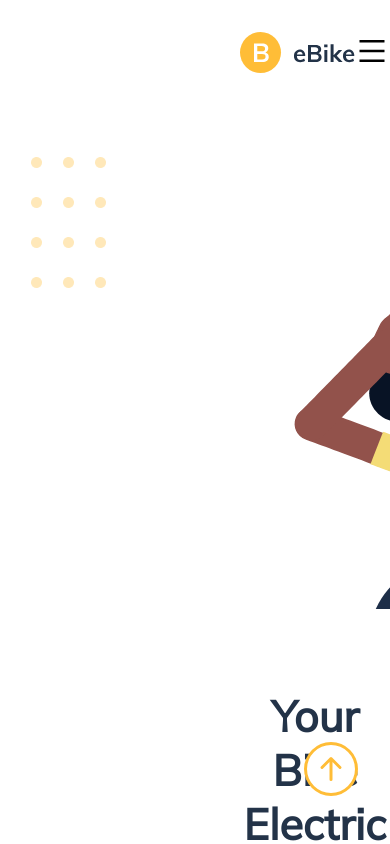
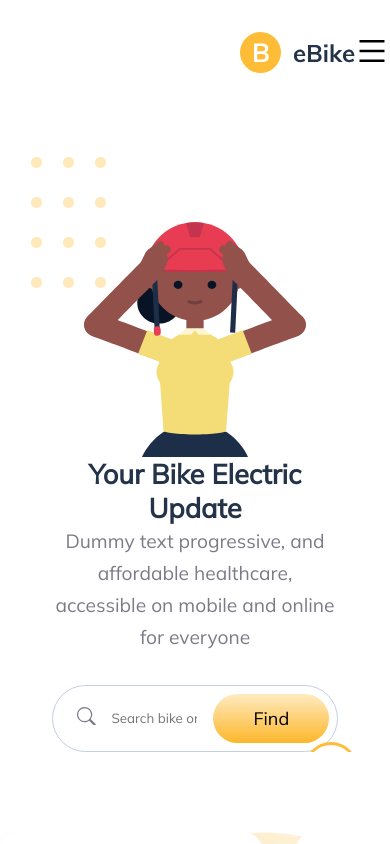
Before and after one commit to auleki/o2-assess, a React (Create React App) app: page / in a window 390 px wide. Built offline with nearby package versions, Linux system fonts and the light colour scheme; the HTML template or start-up script is replaced by a standard one.

Commit message:
header made responsive

```diff
--- a/src/components/styledComponents.ts
+++ b/src/components/styledComponents.ts
@@ -20,7 +20,7 @@ export const SHeader = styled.div(
     flex-wrap: wrap;
     position: relative;
     padding-top: 2rem;
-
+    /* z-index: 15; */
     .bg-dots {
       position: absolute;
       top: 0;
@@ -30,18 +30,19 @@ export const SHeader = styled.div(
     .header-title {
       font-size: ${metrics.mainHeader};
       color: ${colors.blackText};
+      margin-bottom: 2rem;
     }
 
     .header-paragraph {
       color: ${colors.grayText};
       line-height: 2rem;
-      margin-top: 2rem;
+
       font-size: ${metrics.headerParagraph};
     }
 
     .left {
       margin-top: 5rem;
-      flex: .5 0 200px;
+      flex: .5 0 250px;
     }
 
     .right {
@@ -52,16 +53,35 @@ export const SHeader = styled.div(
     @media (max-width: 1155px) {
       display: flex;
       flex-direction: column-reverse;
-      /* margin-left: 5rem; */
+      padding: 0 1rem;
+      align-items: center;
 
-      .left {
+
+      .left, .right {
         display: flex;
         flex-direction: column;
         justify-content: center;
         text-align: center;
-        width: 100%;
+        margin: 0;
+      }
+
+      .left {
+        width: 500px;
       }
     }
+
+    @media (max-width: 720px) {
+      .left {
+        width: 80%;
+      }
+    }
+
+     @media (max-width: 400px) {
+       .header-title {
+         font-size: 1.7rem;
+         margin: 0;
+       }
+     }
   `
 )
 
@@ -131,7 +151,7 @@ export const SSearchBar = styled.div(
     border: 1px solid ${colors.borderLine};
     border-radius: 100px;
     margin-top: 2rem;
-    /* margin-left: 0; */
+    position: relative;
     color: ${colors.grayText};
 
     div {
@@ -149,6 +169,15 @@ export const SSearchBar = styled.div(
 
       &:focus {
         outline: none;
+      }
+    }
+
+    @media (max-width: 361px) {
+      margin-bottom: 5rem;
+      button {
+        position: absolute;
+        right: 3rem;
+        top: 5rem;
       }
     }
   `
--- a/src/layout/Footer.tsx
+++ b/src/layout/Footer.tsx
@@ -13,11 +13,9 @@ const Footer = () => {
             </span>
             <span className='logo-text'>eBike</span>
           </div>
-          {/* <div className="info"> */}
           <p className="detail">Trafalgar provides progressive, and affordable healthcare, accessible on mobile and online
             for everyone</p>
           <p className="copyright">©eBike 2021. All rights reserved</p>
-          {/* </div> */}
         </div>
         <div className="footer-links">
           <div className="company-links">
--- a/src/layout/Header.tsx
+++ b/src/layout/Header.tsx
@@ -1,16 +1,26 @@
-import React from 'react'
+import React, { useEffect, useState } from 'react'
 import SearchBar from '../components/SearchBar'
 import { SHeader } from '../components/styledComponents'
 import Lottie from "react-lottie"
 import HeaderLottie from '../assets/Header-lottie.json'
 import TinyDotsImg from "../assets/tiny-dots.png"
+import useWindowSize from "../components/hooks/useWindowSize";
 
 const Header = () => {
+  const [windowSize, setWindowSize] = useState<number>(0)
+
   const options = {
     loop: true,
     autoplay: true,
     animationData: HeaderLottie,
   }
+  const windowWidth = useWindowSize()
+
+  useEffect(() => {
+    setWindowSize(windowWidth)
+  }, [windowWidth])
+
+  const lottieSize = windowSize < 400 ? 300 : 420
 
   return (
     <SHeader>
@@ -24,7 +34,7 @@ const Header = () => {
         <SearchBar />
       </div>
       <div className="right">
-        <Lottie options={options} height={420} width={420} />
+        <Lottie options={options} height={lottieSize} width={lottieSize} />
       </div>
       <img src={TinyDotsImg} alt="bg dots" className="bg-dots" />
     </SHeader>
```
